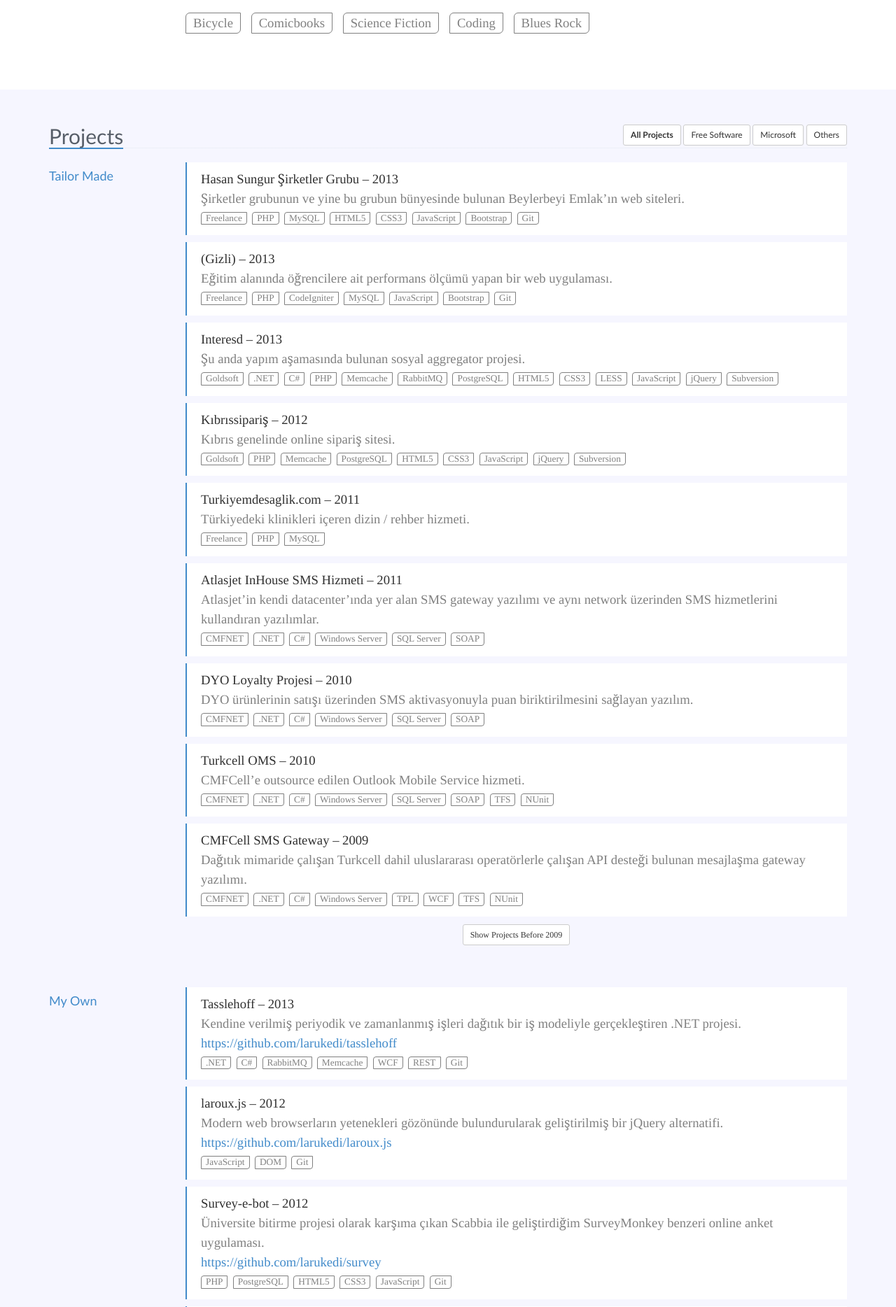
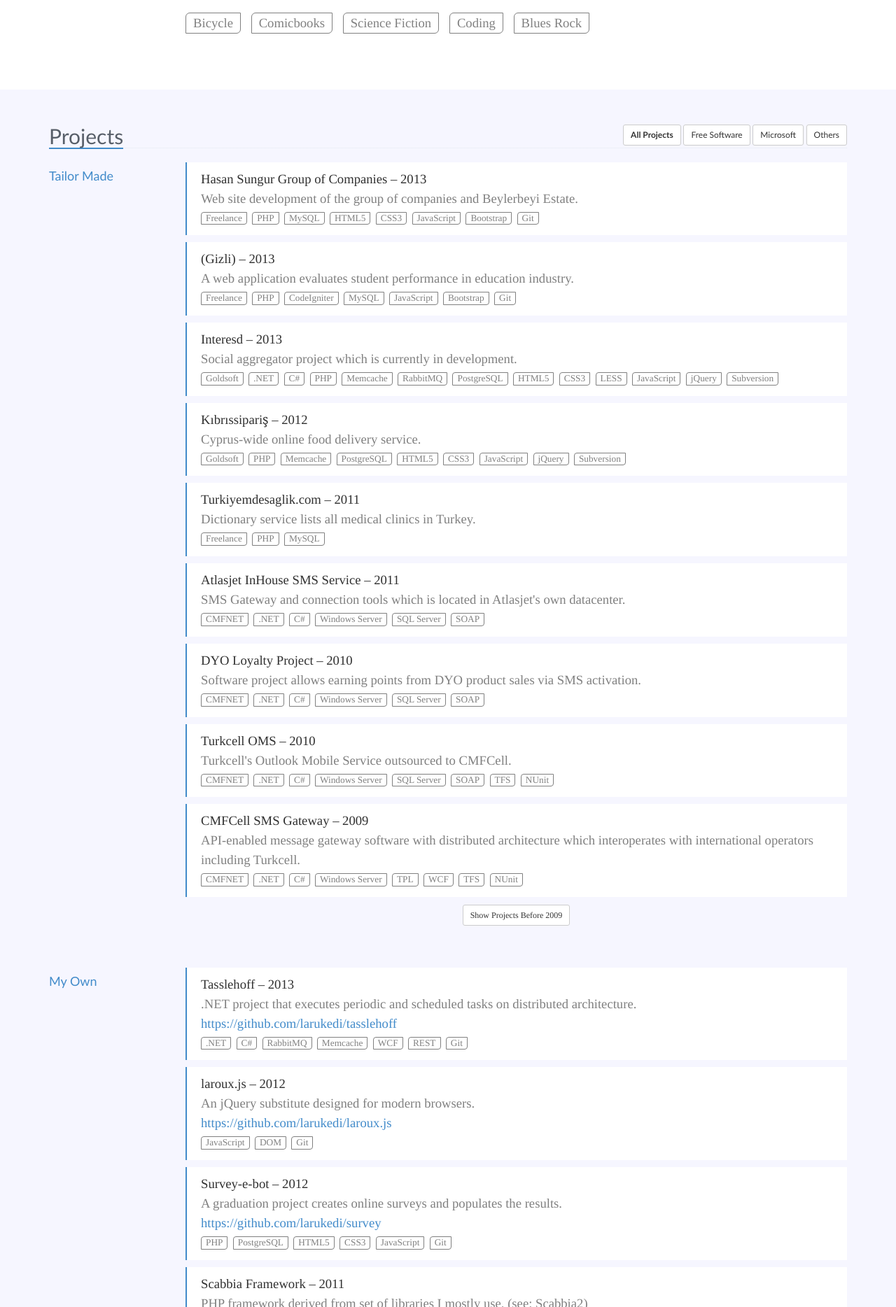
Before and after one commit to eser/personal-homepage, a PHP site: page / in a window 1280 px wide. Shown: the part 3135-5003 px from the top of the page at 70% size. Run offline with PHP 8.4, Linux system fonts and the light colour scheme.

Commit message:
* translations.

```diff
--- a/index.php
+++ b/index.php
@@ -347,8 +347,8 @@
                                     </div>
                                     <div class="col-xs-10 xtext">
                                         <div class="p-item" rel="freesoftware">
-                                            <strong>Hasan Sungur Şirketler Grubu – 2013</strong><br />
-                                            Şirketler grubunun ve yine bu grubun bünyesinde bulunan Beylerbeyi Emlak’ın web siteleri.<br />
+                                            <strong>Hasan Sungur Group of Companies – 2013</strong><br />
+                                            Web site development of the group of companies and Beylerbeyi Estate.<br />
                                             <div class="xsubtext">
                                                 <div class="xsmalltag">Freelance</div>
                                                 <div class="xsmalltag">PHP</div>
@@ -363,7 +363,7 @@
 
                                         <div class="p-item" rel="freesoftware">
                                             <strong>(Gizli) – 2013</strong><br />
-                                            Eğitim alanında öğrencilere ait performans ölçümü yapan bir web uygulaması.<br />
+                                            A web application evaluates student performance in education industry.<br />
                                             <div class="xsubtext">
                                                 <div class="xsmalltag">Freelance</div>
                                                 <div class="xsmalltag">PHP</div>
@@ -377,7 +377,7 @@
 
                                         <div class="p-item" rel="freesoftware">
                                             <strong>Interesd – 2013</strong><br />
-                                            Şu anda yapım aşamasında bulunan sosyal aggregator projesi.<br />
+                                            Social aggregator project which is currently in development.<br />
                                             <div class="xsubtext">
                                                 <div class="xsmalltag">Goldsoft</div>
                                                 <div class="xsmalltag">.NET</div>
@@ -397,7 +397,7 @@
 
                                         <div class="p-item" rel="freesoftware">
                                             <strong>Kıbrıssipariş – 2012</strong><br />
-                                            Kıbrıs genelinde online sipariş sitesi.<br />
+                                            Cyprus-wide online food delivery service.<br />
                                             <div class="xsubtext">
                                                 <div class="xsmalltag">Goldsoft</div>
                                                 <div class="xsmalltag">PHP</div>
@@ -413,7 +413,7 @@
 
                                         <div class="p-item" rel="freesoftware">
                                             <strong>Turkiyemdesaglik.com – 2011</strong><br />
-                                            Türkiyedeki klinikleri içeren dizin / rehber hizmeti.<br />
+                                            Dictionary service lists all medical clinics in Turkey.<br />
                                             <div class="xsubtext">
                                                 <div class="xsmalltag">Freelance</div>
                                                 <div class="xsmalltag">PHP</div>
@@ -422,8 +422,8 @@
                                         </div>
 
                                         <div class="p-item" rel="microsoft">
-                                            <strong>Atlasjet InHouse SMS Hizmeti – 2011</strong><br />
-                                            Atlasjet’in kendi datacenter’ında yer alan SMS gateway yazılımı ve aynı network üzerinden SMS hizmetlerini kullandıran yazılımlar.<br />
+                                            <strong>Atlasjet InHouse SMS Service – 2011</strong><br />
+                                            SMS Gateway and connection tools which is located in Atlasjet's own datacenter.<br />
                                             <div class="xsubtext">
                                                 <div class="xsmalltag">CMFNET</div>
                                                 <div class="xsmalltag">.NET</div>
@@ -435,8 +435,8 @@
                                         </div>
 
                                         <div class="p-item" rel="microsoft">
-                                            <strong>DYO Loyalty Projesi – 2010</strong><br />
-                                            DYO ürünlerinin satışı üzerinden SMS aktivasyonuyla puan biriktirilmesini sağlayan yazılım.<br />
+                                            <strong>DYO Loyalty Project – 2010</strong><br />
+                                            Software project allows earning points from DYO product sales via SMS activation.<br />
                                             <div class="xsubtext">
                                                 <div class="xsmalltag">CMFNET</div>
                                                 <div class="xsmalltag">.NET</div>
@@ -449,7 +449,7 @@
 
                                         <div class="p-item" rel="microsoft">
                                             <strong>Turkcell OMS – 2010</strong><br />
-                                            CMFCell’e outsource edilen Outlook Mobile Service hizmeti.<br />
+                                            Turkcell's Outlook Mobile Service outsourced to CMFCell.<br />
                                             <div class="xsubtext">
                                                 <div class="xsmalltag">CMFNET</div>
                                                 <div class="xsmalltag">.NET</div>
@@ -464,7 +464,7 @@
 
                                         <div class="p-item" rel="microsoft">
                                             <strong>CMFCell SMS Gateway – 2009</strong><br />
-                                            Dağıtık mimaride çalışan Turkcell dahil uluslararası operatörlerle çalışan API desteği bulunan mesajlaşma gateway yazılımı.<br />
+                                            API-enabled message gateway software with distributed architecture which interoperates with international operators including Turkcell.<br />
                                             <div class="xsubtext">
                                                 <div class="xsmalltag">CMFNET</div>
                                                 <div class="xsmalltag">.NET</div>
@@ -482,7 +482,7 @@
                                         <div class="more more-pre2009">
                                             <div class="p-item" rel="microsoft">
                                                 <strong>CMFCell Desktop Suite – 2008</strong><br />
-                                                CMFCell Explorer desktop yazılımı yanısıra SMS, MMS, WapPush ve E-mail gönderimi sağlayan Word, Excel, Outlook ve ActiveDirectory add-inleri.<br />
+                                                CMFCell Explorer desktop software supports SMS, MMS, WapPush and E-mail sending. Word, Excel, Outlook, ActiveDirectory add-ins and internal addressbook were the essential parts of this software.<br />
                                                 <div class="xsubtext">
                                                     <div class="xsmalltag">CMFNET</div>
                                                     <div class="xsmalltag">.NET</div>
@@ -495,7 +495,7 @@
 
                                             <div class="p-item" rel="microsoft">
                                                 <strong>devMail.NET – 2006</strong><br />
-                                                Daha sonra Microsoft’un satın aldığı devBiz’in .NET e-mail bileşeni.<br />
+                                                .NET e-mail component by devBiz which is acquired by Microsoft later.<br />
                                                 <div class="xsubtext">
                                                     <div class="xsmalltag">devBiz</div>
                                                     <div class="xsmalltag">.NET</div>
@@ -507,8 +507,8 @@
                                             </div>
 
                                             <div class="p-item" rel="microsoft">
-                                                <strong>Fatih Koleji Eğitim Programı – 2005</strong><br />
-                                                Doğanata Eğitim Kurumları bünyesinde geliştirilen okul sistemi yazılımı.<br />
+                                                <strong>Fatih Koleji School Automation – 2005</strong><br />
+                                                School automation which is developed under the roof of Doğanata Eğitim Kurumları.<br />
                                                 <div class="xsubtext">
                                                     <div class="xsmalltag">ISPro</div>
                                                     <div class="xsmalltag">Visual Basic</div>
@@ -517,8 +517,8 @@
                                             </div>
 
                                             <div class="p-item" rel="others">
-                                                <strong>Dentek İş Takip – 2005</strong><br />
-                                                Diş protezi imalatı esnasındaki iş akışlarını sağlayan yazılım.<br />
+                                                <strong>Dentek Issue Tracker – 2005</strong><br />
+                                                The software organizes issue tracking during the production of tooth protheses.<br />
                                                 <div class="xsubtext">
                                                     <div class="xsmalltag">ISPro</div>
                                                     <div class="xsmalltag">Delphi</div>
@@ -528,7 +528,7 @@
 
                                             <div class="p-item" rel="microsoft">
                                                 <strong>Ispro Mail Configurator – 2005</strong><br />
-                                                ISP müşterileri için Outlook ve Outlook Express konfigurasyon aracı.<br />
+                                                Outlook and Outlook Express configuration tool for ISP customers.<br />
                                                 <div class="xsubtext">
                                                     <div class="xsmalltag">ISPro</div>
                                                     <div class="xsmalltag">.NET</div>
@@ -539,7 +539,7 @@
 
                                             <div class="p-item" rel="freesoftware">
                                                 <strong>Oruçoğlu Otel – 2004</strong><br />
-                                                Otel sitesi için online rezervasyon sistemi ve içerik yönetim sistemi.<br />
+                                                Online booking and content management system for Oruçoğlu Otel.<br />
                                                 <div class="xsubtext">
                                                     <div class="xsmalltag">ISPro</div>
                                                     <div class="xsmalltag">PHP</div>
@@ -549,7 +549,7 @@
 
                                             <div class="p-item" rel="freesoftware">
                                                 <strong>Boomerang – 2004</strong><br />
-                                                Hem ASP hem de PHP üzerinde çalışan içerik yönetim sistemi.<br />
+                                                Content management back-end which designed for both ASP and PHP.<br />
                                                 <div class="xsubtext">
                                                     <div class="xsmalltag">Egebilgi</div>
                                                     <div class="xsmalltag">ASP</div>
@@ -560,7 +560,7 @@
 
                                             <div class="p-item" rel="freesoftware">
                                                 <strong>Egebilgi.net – 2004</strong><br />
-                                                Kosgeb tarafından onay almış kobi portalı ve e-ticaret projesi.<br />
+                                                SME portal and e-trade project which is approved and supported by Kosgeb.<br />
                                                 <div class="xsubtext">
                                                     <div class="xsmalltag">Egebilgi</div>
                                                     <div class="xsmalltag">PHP</div>
@@ -570,7 +570,7 @@
 
                                             <div class="p-item" rel="freesoftware">
                                                 <strong>dsoc – 2002</strong><br />
-                                                Çoklu kullanıcı desteği bulunan blog altyapısı.<br />
+                                                Multi-user blogging back-end.<br />
                                                 <div class="xsubtext">
                                                     <div class="xsmalltag">Freelance</div>
                                                     <div class="xsmalltag">PHP</div>
@@ -581,7 +581,7 @@
 
                                             <div class="p-item" rel="freesoftware">
                                                 <strong>Gozcard – 2000</strong><br />
-                                                Göztepe Spor Kulübü’ne ait sanal post destekli online alışveriş ve loyalty kart projesi.<br />
+                                                Online shopping and Loyalty card project for Göztepe Sport Club.<br />
                                                 <div class="xsubtext">
                                                     <div class="xsmalltag">Freelance</div>
                                                     <div class="xsmalltag">PHP</div>
@@ -591,7 +591,7 @@
 
                                             <div class="p-item" rel="freesoftware">
                                                 <strong>Otolab – 2000</strong><br />
-                                                Araç servisi için online rezervasyon sistemi.<br />
+                                                Online reservation system for car maintenance.<br />
                                                 <div class="xsubtext">
                                                     <div class="xsmalltag">Freelance</div>
                                                     <div class="xsmalltag">PHP</div>
@@ -601,7 +601,7 @@
 
                                             <div class="p-item" rel="microsoft">
                                                 <strong>Turkish Quake Fortress – 1998</strong><br />
-                                                Quake hakkında haber, köşe yazısı ve dosya arşiv sitesi.<br />
+                                                News, columns and file archive related with the popular game named Quake.<br />
                                                 <div class="xsubtext">
                                                     <div class="xsmalltag">Freelance</div>
                                                     <div class="xsmalltag">ASP</div>
@@ -622,7 +622,7 @@
                                     <div class="col-xs-10 xtext">
                                         <div class="p-item" rel="microsoft">
                                             <strong>Tasslehoff – 2013</strong><br />
-                                            Kendine verilmiş periyodik ve zamanlanmış işleri dağıtık bir iş modeliyle gerçekleştiren .NET projesi.<br />
+                                            .NET project that executes periodic and scheduled tasks on distributed architecture.<br />
                                             <a href="https://github.com/larukedi/tasslehoff">https://github.com/larukedi/tasslehoff</a><br />
                                             <div class="xsubtext">
                                                 <div class="xsmalltag">.NET</div>
@@ -637,7 +637,7 @@
 
                                         <div class="p-item" rel="freesoftware">
                                             <strong>laroux.js – 2012</strong><br />
-                                            Modern web browserların yetenekleri gözönünde bulundurularak geliştirilmiş bir jQuery alternatifi.<br />
+                                            An jQuery substitute designed for modern browsers.<br />
                                             <a href="https://github.com/larukedi/laroux.js">https://github.com/larukedi/laroux.js</a><br />
                                             <div class="xsubtext">
                                                 <div class="xsmalltag">JavaScript</div>
@@ -648,7 +648,7 @@
 
                                         <div class="p-item" rel="freesoftware">
                                             <strong>Survey-e-bot – 2012</strong><br />
-                                            Üniversite bitirme projesi olarak karşıma çıkan Scabbia ile geliştirdiğim SurveyMonkey benzeri online anket uygulaması.<br />
+                                            A graduation project creates online surveys and populates the results.<br />
                                             <a href="https://github.com/larukedi/survey">https://github.com/larukedi/survey</a><br />
                                             <div class="xsubtext">
                                                 <div class="xsmalltag">PHP</div>
@@ -662,7 +662,7 @@
 
                                         <div class="p-item" rel="freesoftware">
                                             <strong>Scabbia Framework – 2011</strong><br />
-                                            Uygun web geliştirme çatısı mimarisi araştırma – geliştirmesi esnasında her gün üzerine bir şeyler koyarak ilerlettiğim PHP projesi.<br />
+                                            PHP framework derived from set of libraries I mostly use. (see: Scabbia2)<br />
                                             <a href="https://github.com/larukedi/Scabbia-Framework">https://github.com/larukedi/Scabbia-Framework</a><br />
                                             <div class="xsubtext">
                                                 <div class="xsmalltag">PHP</div>
@@ -674,7 +674,7 @@
 
                                         <div class="p-item" rel="freesoftware">
                                             <strong>Quake 3 Blackmore Mod – 2006</strong><br />
-                                            Quake 3 motoru üzerine yazılmış oyun modifikasyon projesi.<br />
+                                            A FPS game modification runs on Quake 3 engine.<br />
                                             <div class="xsubtext">
                                                 <div class="xsmalltag">C</div>
                                                 <div class="xsmalltag">idTech 4</div>
@@ -693,7 +693,7 @@
                                     <div class="col-xs-10 xtext">
                                         <div class="p-item" rel="freesoftware">
                                             <strong>Scabbia2 PHP Framework – 2013</strong><br />
-                                            Temelini 2011 yılında 1.0 sürümüyle atmış olduğum Scabbia Framework’un permissive lisanslı, birden fazla katılımcılı yeni projesi.<br />
+                                            An open source PHP framework project which currently on planning stage.<br />
                                             <a href="https://github.com/scabbiafw/scabbia2">https://github.com/scabbiafw/scabbia2</a><br />
                                             <a href="http://scabbiafw.com/">http://scabbiafw.com/</a><br />
                                             <div class="xsubtext">
@@ -707,7 +707,7 @@
 
                                         <div class="p-item" rel="freesoftware">
                                             <strong>Muhafız – 2013</strong><br />
-                                            Git ve Subversion destekli, kod depolarına belirtilen kurallar dışında kodları engelleyen yazılım.<br />
+                                            Guards codebase from bad codes. Supports Git and Subversion.<br />
                                             <a href="http://sonsuzdongu.github.io/muhafiz/">http://sonsuzdongu.github.io/muhafiz/</a><br />
                                             <div class="xsubtext">
                                                 <div class="xsmalltag">PHP</div>
@@ -719,7 +719,7 @@
 
                                         <div class="p-item" rel="freesoftware">
                                             <strong>Trouble in Libreland – 2012</strong><br />
-                                            GGE üzerine yazılan Liberated Pixel Cup için hazırlanan RTS / RPG karışımı bir strateji oyunu.<br />
+                                            RTS / RPG blended strategy game runs on GGE.<br />
                                             <a href="http://sourceforge.net/projects/trinlibr/">http://sourceforge.net/projects/trinlibr/</a><br />
                                             <div class="xsubtext">
                                                 <div class="xsmalltag">C++</div>
@@ -728,7 +728,7 @@
 
                                         <div class="p-item" rel="freesoftware">
                                             <strong>Gorgon Game Engine – 2012</strong><br />
-                                            C++ üzerinde geliştirilen OpenGL, OpenAL kütüphaneleri destekli oyun geliştirme motoru ve çatısı.<br />
+                                            Multiplatform game development engine and framework uses OpenGL and OpenAL.<br />
                                             <a href="http://sourceforge.net/projects/gorgon-ge/">http://sourceforge.net/projects/gorgon-ge/</a><br />
                                             <div class="xsubtext">
                                                 <div class="xsmalltag">C++</div>
```
